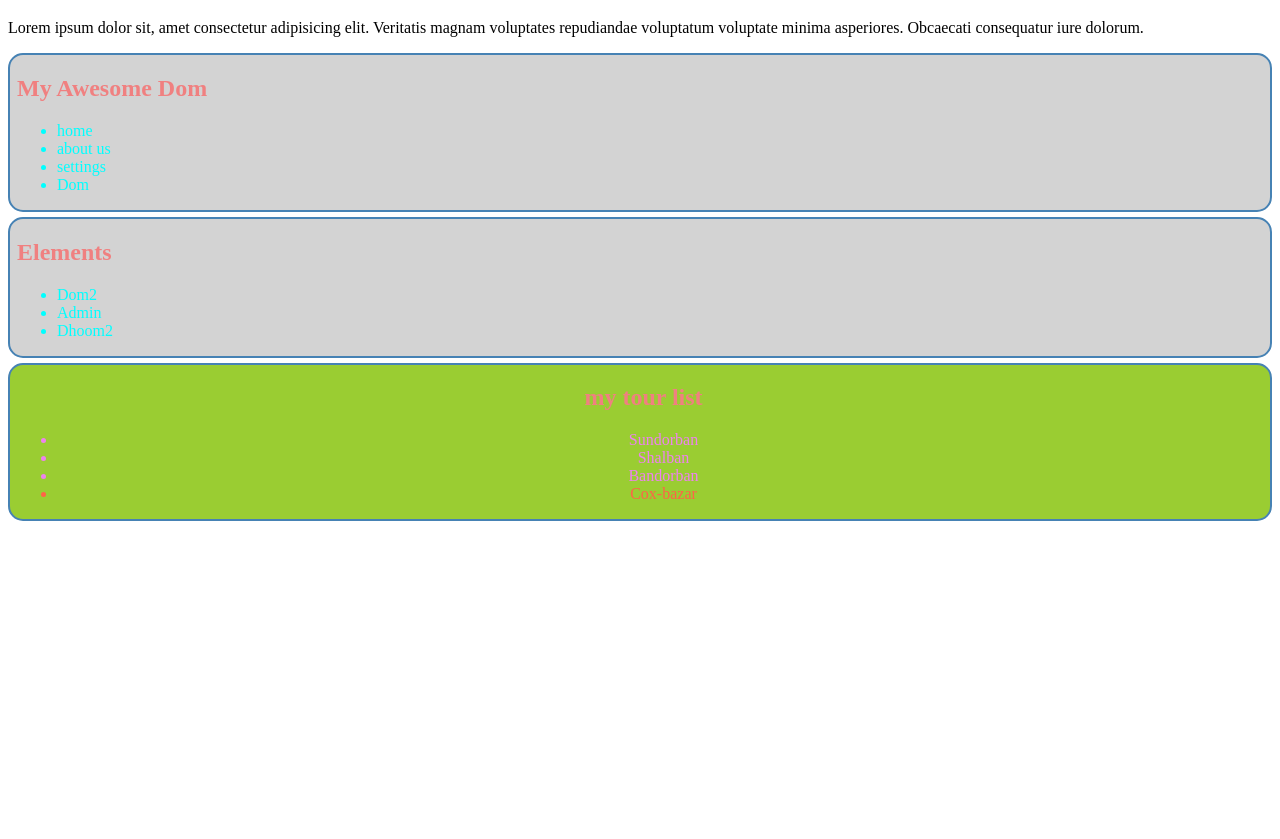
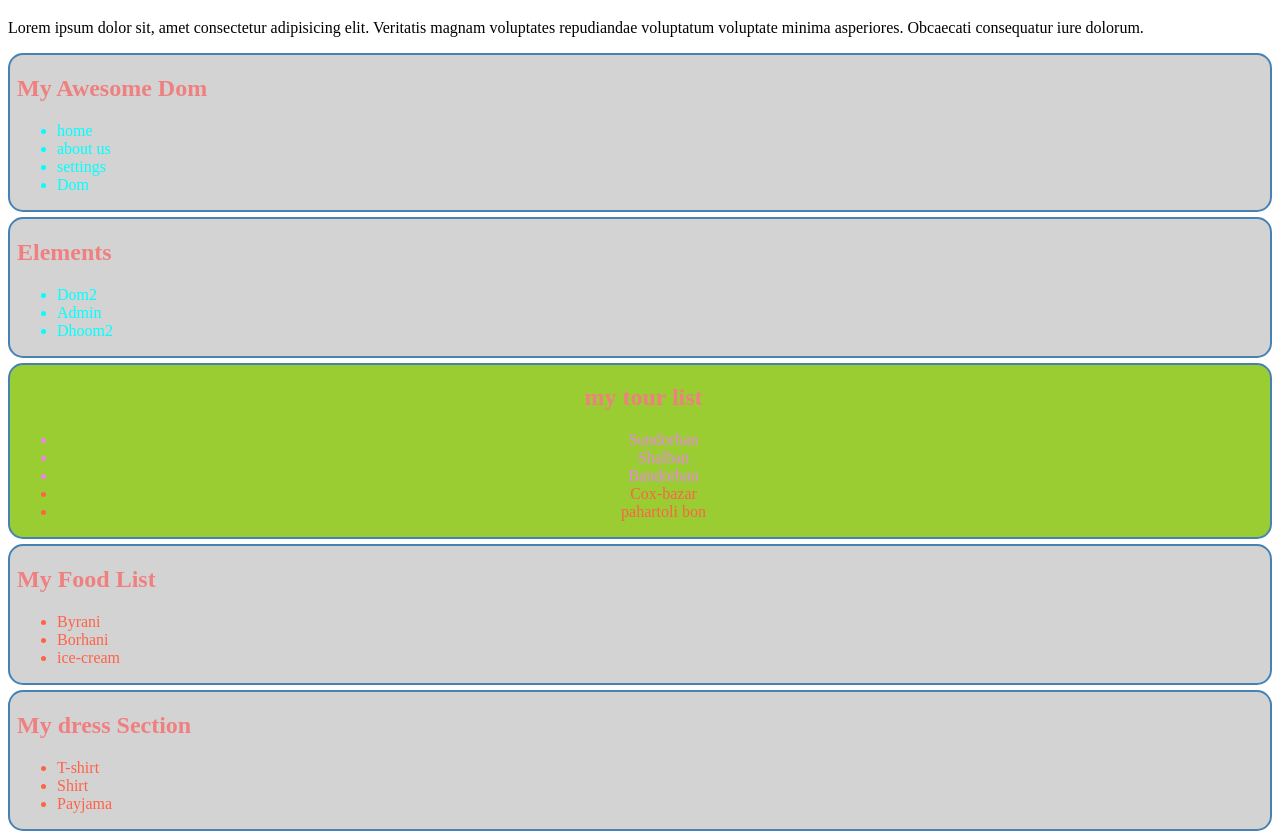
Before and after one commit to mdgausulislam/JS-DOM-Elements, a plain HTML site: page index.html in a window 1280 px wide. Shown: the part 61-900 px from the top of the page. Before the commit the page ends 800 px from the top, so only its background shows below. Drawn offline with Linux system fonts and the light colour scheme.

Commit message:
update dom section

```diff
--- a/append.js
+++ b/append.js
@@ -0,0 +1,43 @@
+console.log('append.js');
+const placeList=document.getElementById('places-list');
+console.log(placeList);
+const li1=document.createElement('li');
+li1.innerText='pahartoli bon';
+placeList.appendChild(li1);
+
+
+
+
+const mainContent=document.getElementById('main-content');
+const addItems=document.createElement('section');
+const h1=document.createElement('h1');
+h1.innerText='My Food List';
+
+addItems.appendChild(h1);
+const ul=document.createElement('ul');
+const li5=document.createElement('li');
+li5.innerText='Byrani';
+ul.appendChild(li5)
+const li6=document.createElement('li');
+li6.innerText='Borhani';
+ul.appendChild(li6)
+const li7=document.createElement('li');
+li7.innerText='ice-cream';
+ul.appendChild(li7);
+
+addItems.appendChild(ul);
+mainContent.appendChild(addItems);
+
+
+
+const sectionDress=document.createElement('section');
+
+sectionDress.innerHTML=`
+<h1>My dress Section </h1>
+<ul>
+<li>T-shirt</li>
+<li> Shirt</li>
+<li>Payjama</li>
+</ul>
+`
+mainContent.appendChild(sectionDress)
--- a/index.html
+++ b/index.html
@@ -12,7 +12,7 @@
         <p>Lorem ipsum dolor sit, amet consectetur adipisicing elit. Veritatis magnam voluptates repudiandae voluptatum voluptate minima asperiores. Obcaecati consequatur iure dolorum.</p>
     </header>
 
- <main>
+ <main id="main-content">
 
  <section class="elements-container">
     <h1>My Awesome Dom</h1>
@@ -34,7 +34,7 @@
     </section>
     <section id="places-container" class="large-text">
         <h1 id="places-title">places i like to visited</h1>
-        <ul>
+        <ul id="places-list">
             <li class="important-places">Sundorban</li>
             <li class="important-places">Shalban</li>
             <li class="important-places">Bandorban</li>
@@ -44,12 +44,8 @@
 
  </main>
 
-
-
-
-
  <script src="js/script.js"></script>
+ <script src="append.js"></script>
  <script src="styleln.js"></script>
- <script src="append.js"></script>
 </body>
 </html>
--- a/styleln.js
+++ b/styleln.js
@@ -16,8 +16,7 @@ const place1=document.getElementById('places-container');
 place1.classList.add('yellow-bg');
 place1.classList.remove('large-text')
 
-const placeUl=getElementById('places-container');
+// const placeUl=getElementById('places-container');
 const li=document.createElement('li');
 li.innerText="brand new place to go";
 console.log(li);
-placeUl.appendChild(li);
```
